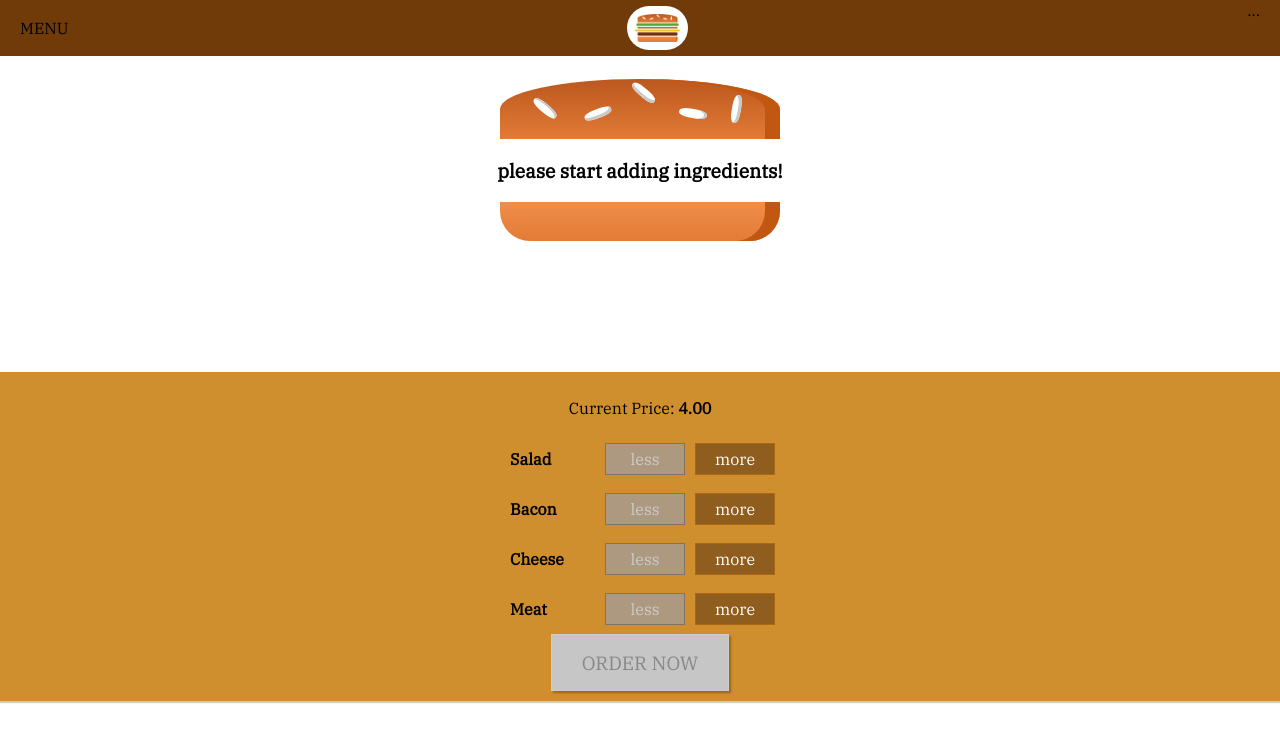
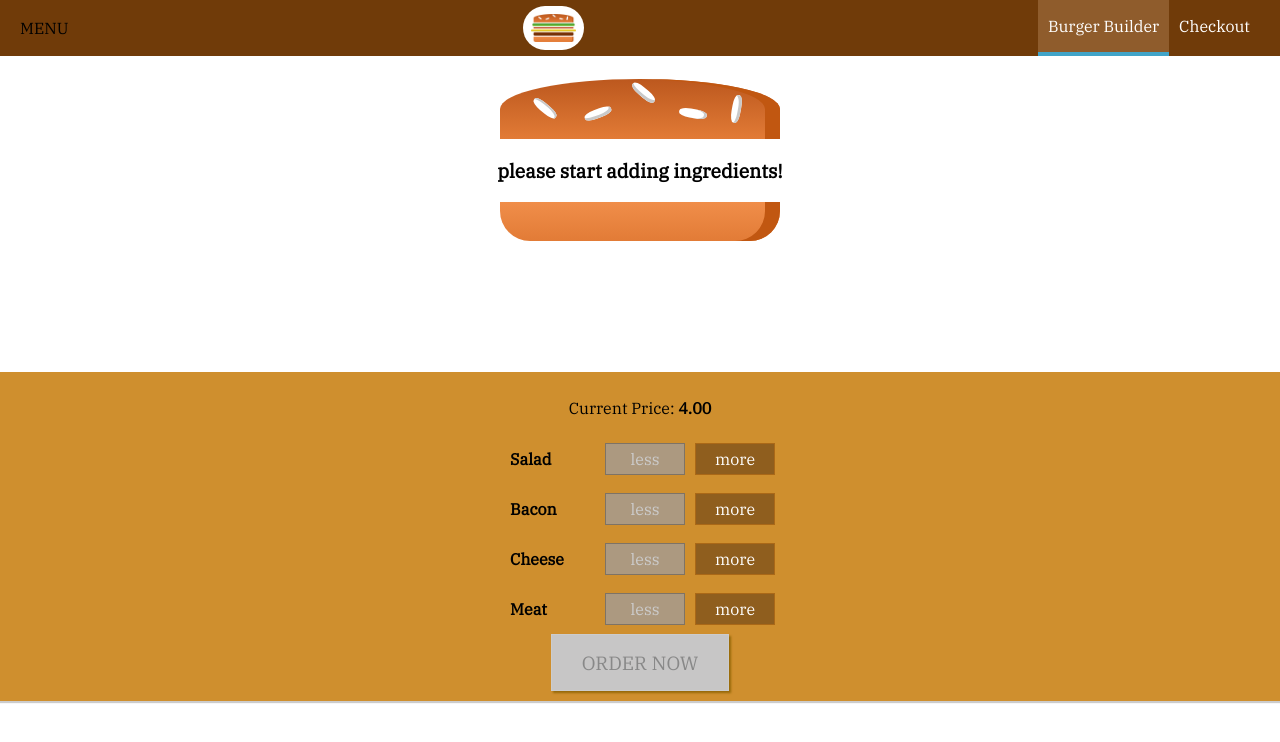
Before and after one commit to angelopoole/burgerbuilder, a React (Create React App) app: page / in a window 1280 px wide. Shown: the top 742 px of the page. Built offline with nearby package versions, Linux system fonts and the light colour scheme.

Commit message:
css and nav items scaffolded

```diff
--- /dev/null
+++ b/src/components/Navigation/NavigationItems/NavigationItem/NavigationItem.js
@@ -0,0 +1,11 @@
+import classes from './NavigationItem.module.css';
+
+const navigationItem = props => (
+	<li className={classes.NavigationItem}>
+		<a href={props.link} className={props.active ? classes.active : null}>
+			{props.children}
+		</a>
+	</li>
+);
+
+export default navigationItem;
--- /dev/null
+++ b/src/components/Navigation/NavigationItems/NavigationItem/NavigationItem.module.css
@@ -0,0 +1,26 @@
+.NavigationItem {
+	margin: 0;
+	box-sizing: border-box;
+	display: flex;
+	height: 100%;
+	/* width: auto; */
+	align-items: center;
+}
+
+.NavigationItem a {
+	color: white;
+	text-decoration: none;
+	height: 100%;
+	padding: 16px 10px;
+	border-bottom: 4px solid transparent;
+	box-sizing: border-box;
+	display: block;
+}
+
+.NavigationItem a:hover,
+.NavigationItem a:active,
+.NavigationItem a.active {
+	background-color: #8f5c2c;
+	border-bottom: 4px solid #40a4c8;
+	color: white;
+}
--- a/src/components/Navigation/NavigationItems/NavigationItems.js
+++ b/src/components/Navigation/NavigationItems/NavigationItems.js
@@ -1,13 +1,14 @@
-import React from 'react';
+import NavigationItem from './NavigationItem/NavigationItem';
 
-const NavigationItems = () => {
-	return (
-		<ul>
-			<li>
-				<a href='/'> A link to nav items</a>
-			</li>
-		</ul>
-	);
-};
+import classes from './NavigationItems.module.css';
+
+const NavigationItems = () => (
+	<ul className={classes.NavigationItems}>
+		<NavigationItem link='/' active>
+			Burger Builder
+		</NavigationItem>
+		<NavigationItem link='/'> Checkout </NavigationItem>
+	</ul>
+);
 
 export default NavigationItems;
--- /dev/null
+++ b/src/components/Navigation/NavigationItems/NavigationItems.module.css
@@ -0,0 +1,8 @@
+.NavigationItems {
+	margin: 0;
+	padding: 0;
+	list-style: none;
+	display: flex;
+	align-items: center;
+	height: 100%;
+}
--- a/src/components/Navigation/Toolbar/Toolbar.js
+++ b/src/components/Navigation/Toolbar/Toolbar.js
@@ -1,11 +1,14 @@
 import classes from './Toolbar.module.css';
 import Logo from '../../Logo/Logo';
+import NavigationItems from '../NavigationItems/NavigationItems';
 
 const toolbar = () => (
 	<header className={classes.Toolbar}>
 		<div>MENU</div>
 		<Logo />
-		<nav>...</nav>
+		<nav>
+			<NavigationItems />
+		</nav>
 	</header>
 );
 
```
Also changed, not shown: 1 other file (tests, documents, lock files or other folders).
